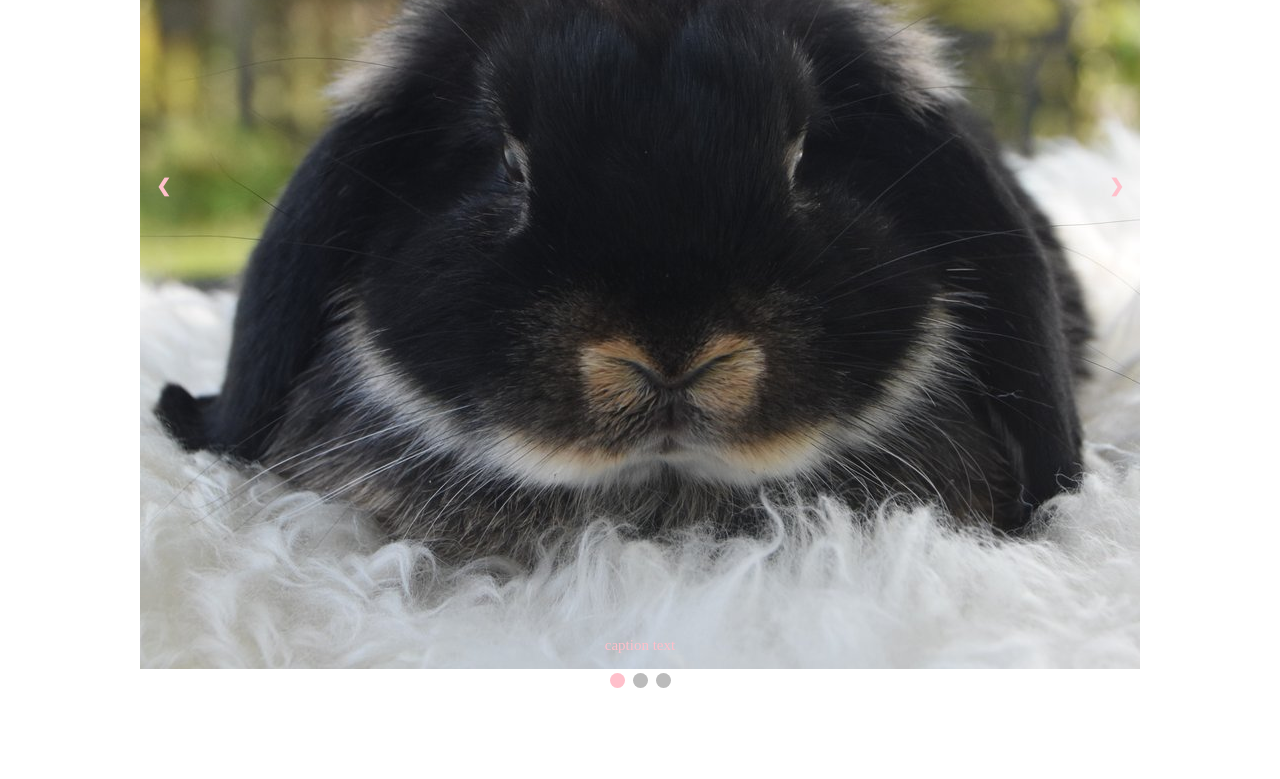
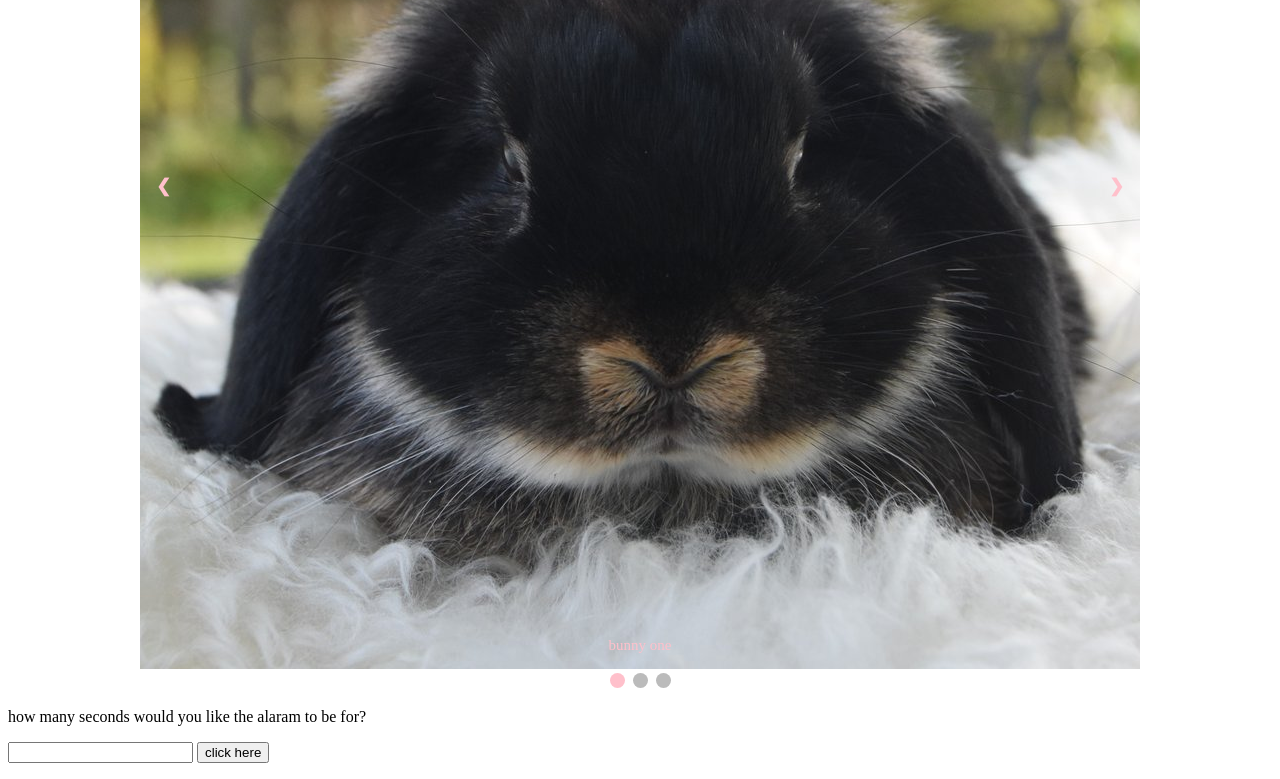
Before and after one commit to scooterd22/JavaScript-Projects, a plain HTML site: page Basic JavaScript Projects/project9_countdown_slideshow/index.html in a window 1280 px wide. Shown: the part 339-1118 px from the top of the page. Before the commit the page ends 1039 px from the top, so only its background shows below. Drawn offline with Linux system fonts and the light colour scheme.

Commit message:
adding to project 9

```diff
--- a/Basic JavaScript Projects/project9_countdown_slideshow/JS/main.js
+++ b/Basic JavaScript Projects/project9_countdown_slideshow/JS/main.js
@@ -30,3 +30,24 @@ dots[slideindex-1].className += " active";
 
 
 }
+
+function countdown() {
+    var seconds = document.getElementById("seconds").value;
+
+    function tick() {
+        seconds = seconds -1;
+        timer.innerHTML = seconds;
+        var time = setTimeout(tick, 1000);
+        if (seconds == -1) {
+            alert("time's up!");
+            clearTimeout(time);
+            time.innerHTML = "";
+        }
+
+    }
+    tick();
+
+
+
+
+}
--- a/Basic JavaScript Projects/project9_countdown_slideshow/index.html
+++ b/Basic JavaScript Projects/project9_countdown_slideshow/index.html
@@ -13,19 +13,19 @@
     <div class ="myslides fade">
         <div class="numbertext">1 / 3</div>
         <img src="Images/image_1.jpg" style="width: 100%;">
-        <div class="text"> caption text </div>
+        <div class="text"> bunny one </div>
     </div>
 
     <div class ="myslides fade">
         <div class="numbertext">2 / 3</div>
         <img src="Images/image_2.jpg" style="width: 100%;">
-        <div class="text"> caption two </div>
+        <div class="text"> bunny two </div>
     </div>
 
     <div class ="myslides fade">
         <div class="numbertext">3 / 3</div>
         <img src="Images/image_3.jpg" style="width: 100%;">
-        <div class="text"> caption three </div>
+        <div class="text"> bunny three </div>
     </div>
 
 
@@ -42,7 +42,10 @@
 
 </div>
 
-
+<p> how many seconds would you like the alaram to be for?</p>
+<input id="seconds" value="" />
+<button onclick="countdown()"> click here </button>
+<p id="timer"></p>
 
 
 
```
